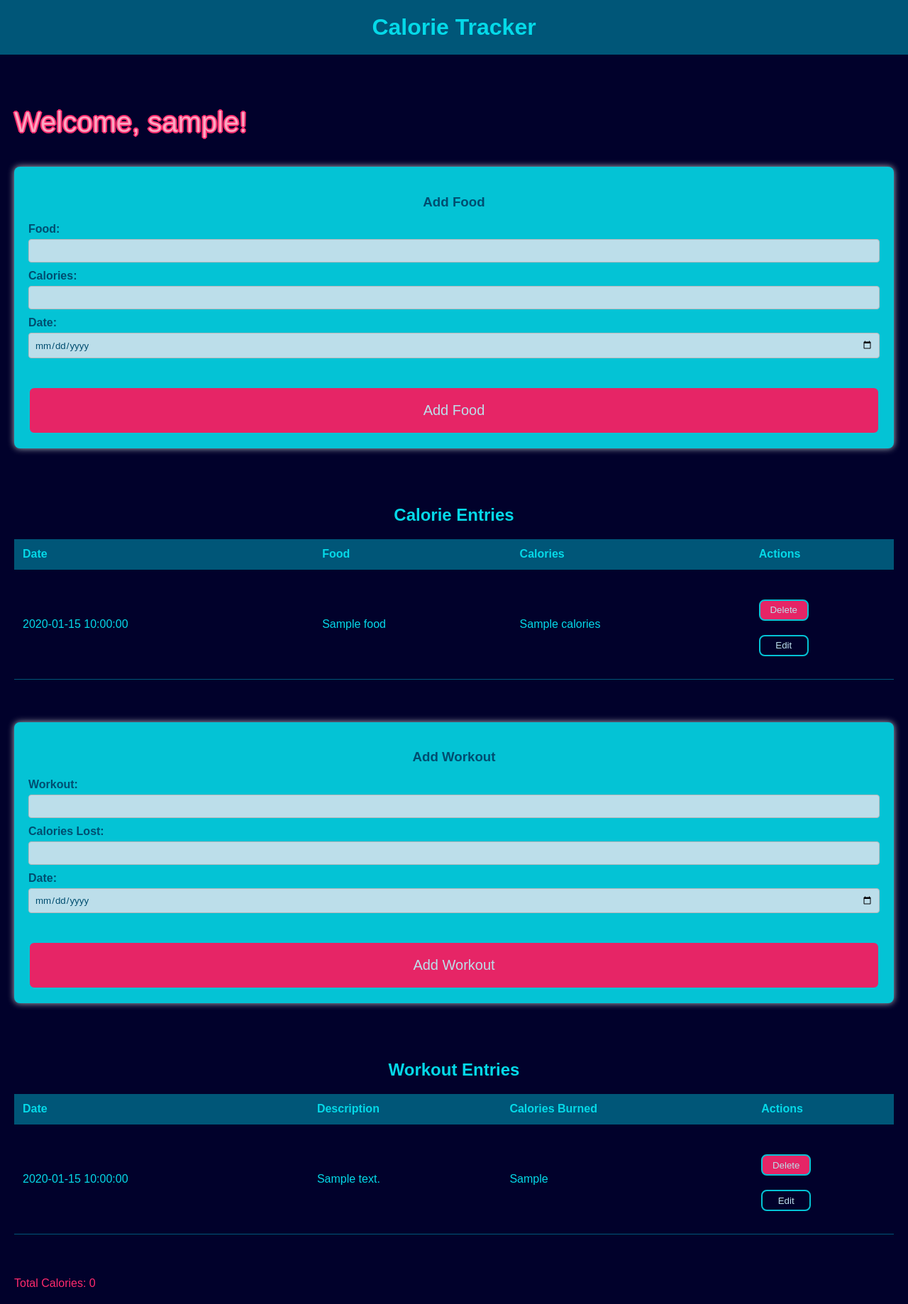
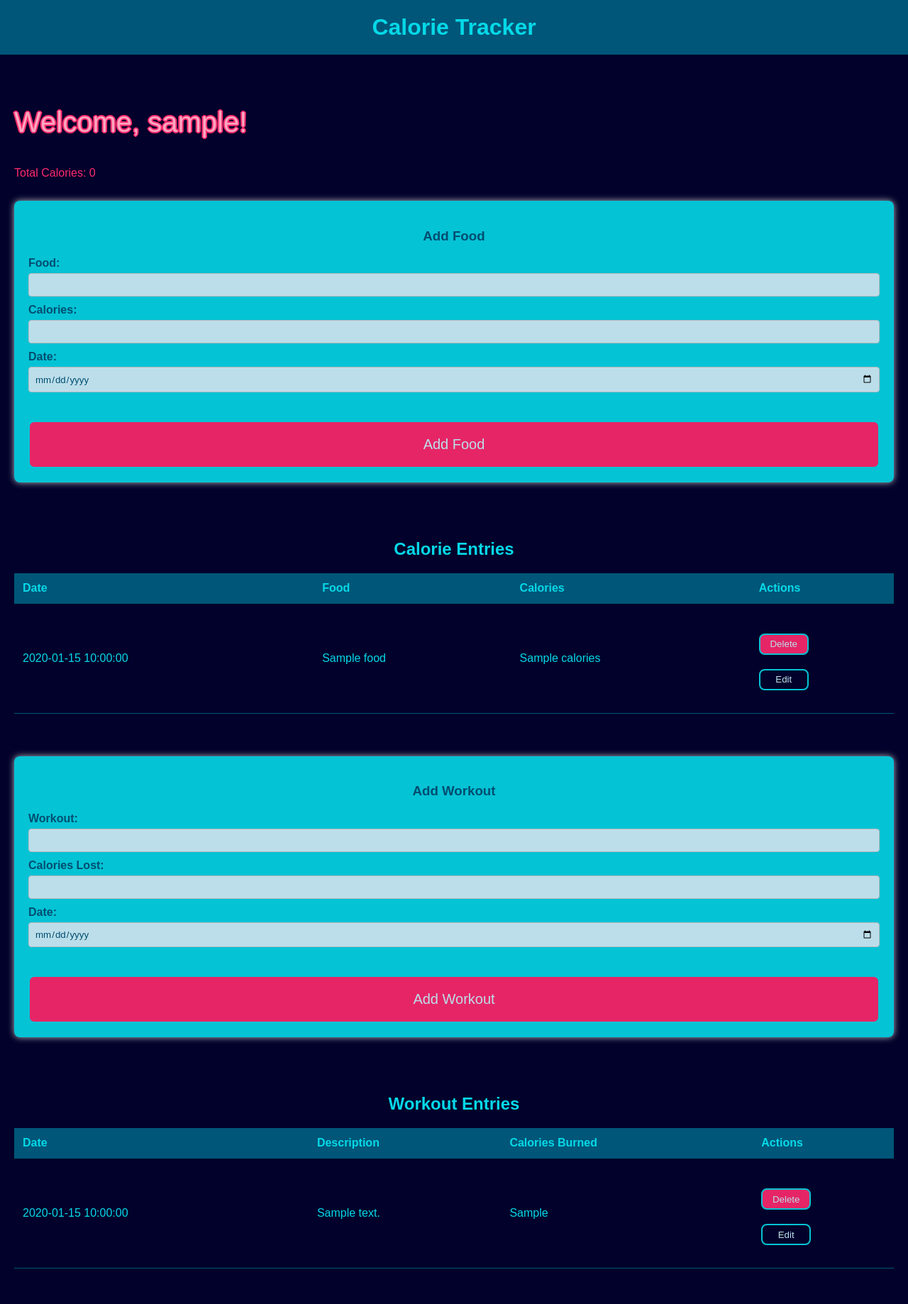
Before and after one commit to software-students-spring2024/5-final-project-spring-2024-dttt5, a Flask app: page / in a window 1280 px wide. Shown: the whole page at 71% size. After the commit the page ends 1788 px from the top, so only its background shows below. Run offline with Flask 3, Linux system fonts and the light colour scheme; the visitor is signed in with stand-in values (Sample User, id 1); a database or web service that is not in the repository returns one stand-in record (values such as "Sample title"); parts of the project's set-up code (start-up, migrations or seed data) failed here and were passed over.

Commit message:
slight FE change

```diff
--- a/app/templates/index.html
+++ b/app/templates/index.html
@@ -20,6 +20,8 @@
         <div class="spacer"></div>
 
         <p class="welcomeMsg">Welcome, {{ username }}!</p>
+        <div id="total-calories">Total Calories: {{ total_calories }}</div>
+        <div class="spacer"></div>
         <form id="calorie-form" method="post" action="/calories">
             <h3>Add Food</h3>
             <label for="food">Food:</label>
@@ -122,11 +124,6 @@
                 {% endfor %}
             </tbody>
         </table>
-
-        <div class="spacer"></div>
-        <div class="spacer"></div>
-
-        <div id="total-calories">Total Calories: {{ total_calories }}</div>
     </div>
 </body>
 </html>
```
